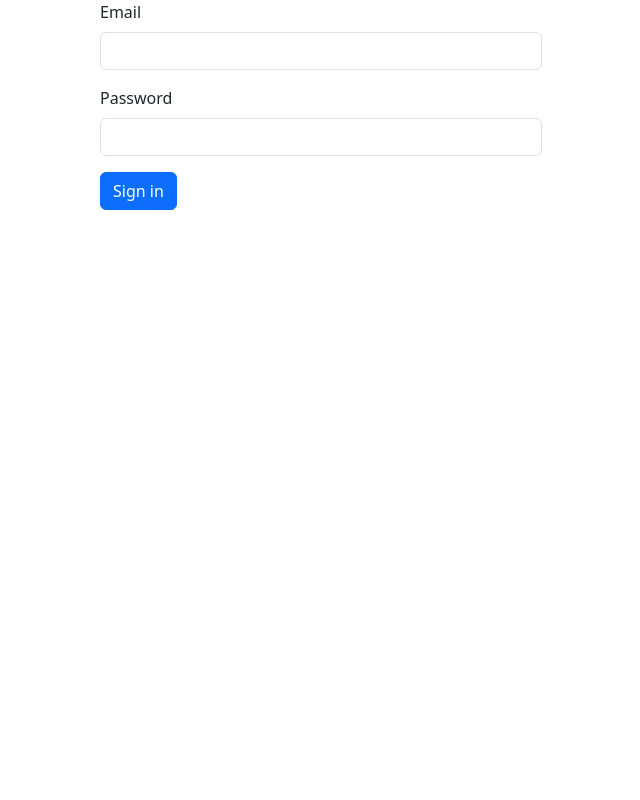
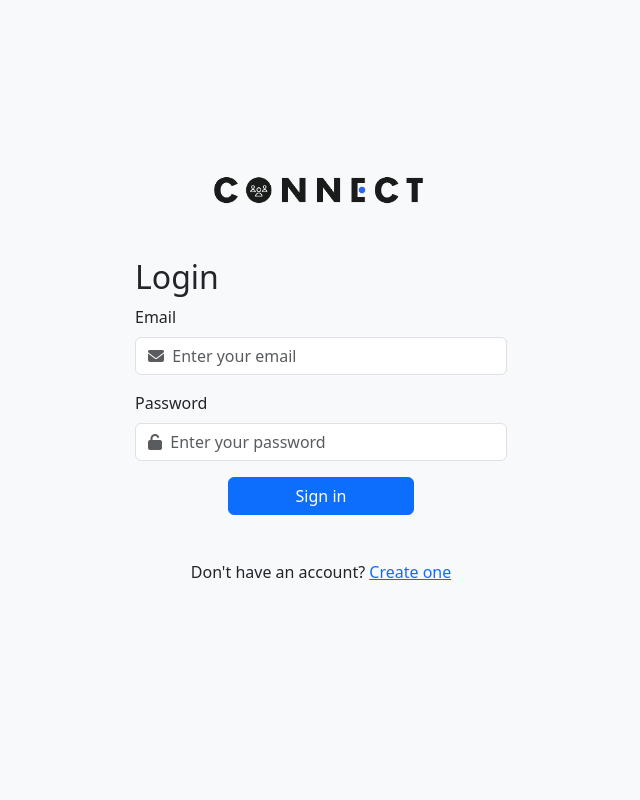
Before and after one commit to lucadoriano/Connect, a Flask app: page /login in a window 1280 px wide. Shown: the whole page, without its empty margins (319-959 px from the left). Run offline with Flask 3, Linux system fonts and the light colour scheme; some libraries are stand-ins or nearby versions.

Commit message:
fixed login/registration ui

```diff
--- a/src/app/core/auth.py
+++ b/src/app/core/auth.py
@@ -15,6 +15,8 @@ from core.models import User
 from core.forms import Login, Register
 
 login_manager = LoginManager()
+login_manager.login_view = 'login'
+
 
 @app.route('/register', methods=["GET", "POST"])
 def register():
--- a/src/app/core/main.py
+++ b/src/app/core/main.py
@@ -9,11 +9,12 @@ from core.auth import current_user, login_required, load_user
 from core.models import User
 from core.forms import Profile
 
+
 @app.route('/')
+@login_required
 def home():
-    if not current_user.is_authenticated:
-        return redirect(url_for('login'))
     return render_template('home.html')
+
 
 @app.route('/profile', methods=["GET", "POST"])
 @app.route('/profile/<uuid>')
@@ -45,3 +46,15 @@ def profile(uuid=None):
         user.profile.about = form.about.data
         user.save()
     return render_template('profile.html', form=form, user=user)
+
+
+@app.route('/tutors')
+@login_required
+def tutors():
+    return render_template('home.html')
+
+
+@app.route('/notes')
+@login_required
+def notes():
+    return render_template('home.html')
--- /dev/null
+++ b/src/app/static/css/styles.css
@@ -0,0 +1,17 @@
+.font-awesome {
+    font-family:
+        system-ui,
+        -apple-system,
+        "Segoe UI",
+        Roboto,
+        "Helvetica Neue",
+        Arial,
+        "Noto Sans",
+        "Liberation Sans",
+        sans-serif,
+        "Apple Color Emoji",
+        "Segoe UI Emoji",
+        "Segoe UI Symbol",
+        "Noto Color Emoji",
+        "Font Awesome 6 Free";
+}
--- a/src/app/templates/auth.html
+++ b/src/app/templates/auth.html
@@ -1,22 +1,28 @@
 {% extends "base.html" %}
-{% block header %}{% endblock header %}
+{% block header %}
+{% endblock header %}
 {% block content %}
 
-<div class="d-flex flex-column justify-content-center align-items-center">
+<div class="container d-flex align-items-center justify-content-center vh-100">
+    <div class="col col-md-4 mx-auto">
+        <img class="d-block mx-auto" src="{{ url_for('static', filename='img/logo.png') }}" style="width: 226.5px; height: 39.9px;">
+        <div class="my-5">
+            <div class="">
                 {% if request.path == '/register' %}
+                    <h2>Register</h2>
                     <form method="POST">
                         {{ form.csrf_token }}
                         <div class="mb-3">
                             {{ form.email.label(class="form-label") }}
-                {{ form.email(class="form-control", size=40) }}
+                            {{ form.email(class="form-control font-awesome", size=40, placeholder="  example@gmail.com") }}
                         </div>
                         <div class="mb-3">
                             {{ form.username.label(class="form-label") }}
-                {{ form.username(class="form-control", size=40) }}
+                            {{ form.username(class="form-control font-awesome", size=40, placeholder="  Enter your username") }}
                         </div>
                         <div class="mb-3">
                             {{ form.password.label(class="form-label") }}
-                {{ form.password(class="form-control", size=40) }}
+                            {{ form.password(class="form-control font-awesome", size=40, placeholder="  Enter your password") }}
                         </div>
                         <div class="mb-3">
                             {{ form.confirm_password.label(class="form-label") }}
@@ -27,12 +33,14 @@
                                         <small class="invalid-feedback">{{error}}</small>
                                     {% endfor %}
                             {% else %}
-                    {{ form.confirm_password(class="form-control", size=40) }}
+                                {{ form.confirm_password(class="form-control font-awesome", size=40, placeholder="  Confirm your password") }}
                             {% endif %}
                         </div>
-            <button class="btn btn-primary w-40" type="submit">Sign in</button>
+                        <button class="btn btn-primary w-50 d-block mx-auto" type="submit">Submit</button>
+                        <h6 class="text-center my-5">Already have an account? <a href="{{ url_for('login') }}">Login</a></h6>
                     </form>
                 {% else %}
+                    <h2>Login</h2>
                     <form method="POST">
                         {{ form.csrf_token }}
                         {% with messages = get_flashed_messages() %}
@@ -46,15 +54,18 @@
                         {% endwith %}
                         <div class="mb-3">
                             {{ form.email.label(class="form-label") }}
-                {{ form.email(class="form-control", size=40) }}
+                            {{ form.email(class="form-control font-awesome", size=40, placeholder='  Enter your email') }}
                         </div>
                         <div class="mb-3">
                             {{ form.password.label(class="form-label") }}
-                {{ form.password(class="form-control", size=40) }}
+                            {{ form.password(class="form-control font-awesome", size=40, placeholder='  Enter your password') }}
                         </div>
-            <button class="btn btn-primary w-40" type="submit">Sign in</button>
+                        <button class="btn btn-primary w-50 d-block mx-auto" type="submit">Sign in</button>
+                        <h6 class="text-center my-5">Don't have an account? <a href="{{ url_for('register') }}">Create one</a></h6>
                     </form>
                 {% endif %}
             </div>
-
+        </div>
+    </div>
+</div>
 {% endblock content %}
--- a/src/app/templates/base.html
+++ b/src/app/templates/base.html
@@ -13,10 +13,11 @@
         <link rel="stylesheet" href="{{ url_for('static', filename='vendor/fontawesome/css/fontawesome.min.css') }}">
         <link rel="stylesheet" href="{{ url_for('static', filename='vendor/fontawesome/css/brands.min.css') }}">
         <link rel="stylesheet" href="{{ url_for('static', filename='vendor/fontawesome/css/solid.min.css') }}">
+        <link rel="stylesheet" href="{{ url_for('static', filename='css/styles.css') }}">
       </head>
     </head>
 
-    <body>
+    <body class="bg-light bg-gradients">
         {% block header %}
             {% include 'navbar.html' %}
         {% endblock header %}
```
Also changed, not shown: src/app/templates/navbar.html (+7 -6 lines), src/app/static/img/logo.png (added). Lines whose indentation alone changed are shown as unchanged.
